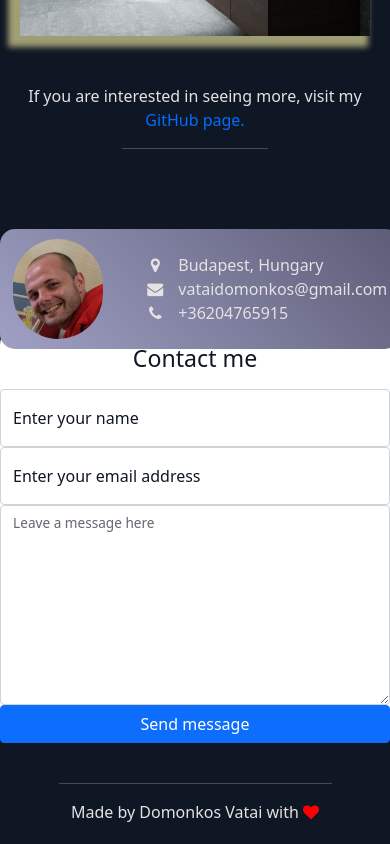
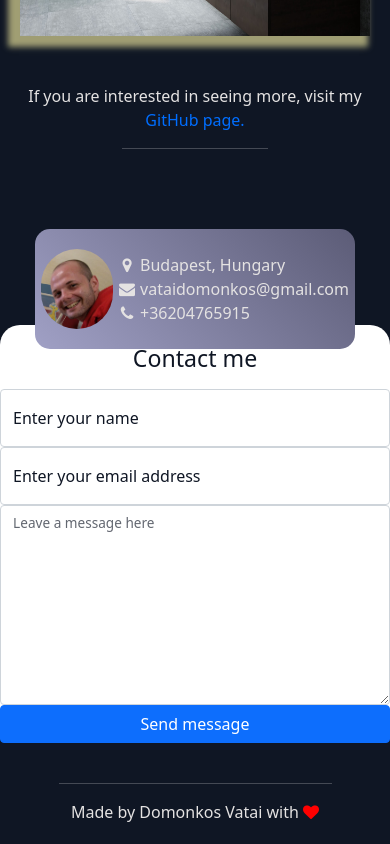
Before and after one commit to vdomi92/portfolio-website, a React (Create React App) app: page / in a window 390 px wide. Shown: the part 3586-4430 px from the top of the page. Built offline with nearby package versions, Linux system fonts and the light colour scheme; a web font is replaced by a local one.

Commit message:
mobile responsive contact card

```diff
--- a/src/App.css
+++ b/src/App.css
@@ -244,6 +244,20 @@ body {
   .formBtn {
     margin-top: 0 !important;
   }
+  .contactCard {
+    width: 320px !important;
+  }
+  .contactPhoto {
+    width: 72px !important;
+    height: 80px !important;
+    border-radius: 40px !important;
+  }
+  .contactInfo {
+    padding-left: 0;
+  }
+  .contactCardInfo {
+    margin-left: 5px !important;
+  }
 }
 .contactMessageBody {
   height: 200px !important;
```
